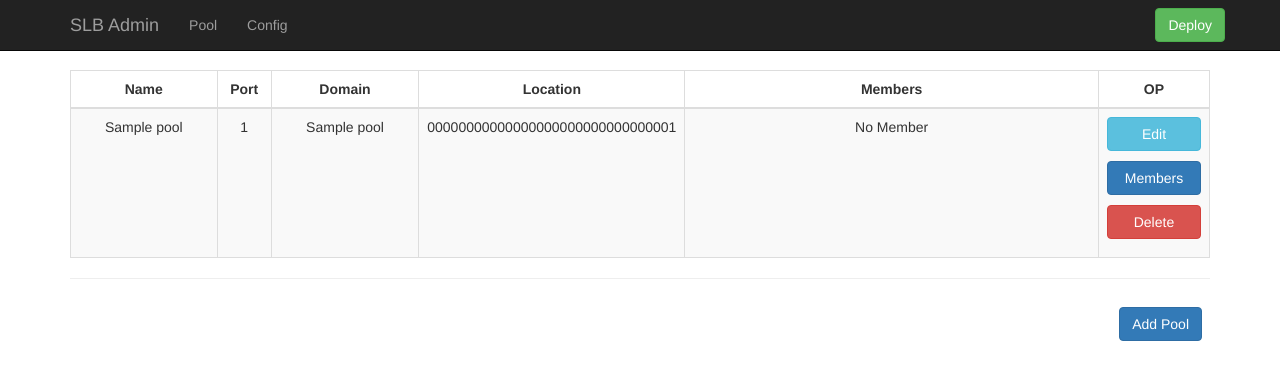
After one commit to zhangyi-zjuer/simple-slb, a Flask app: page /admin/pool in a window 1280 px wide. The commit adds this page. Shown: the top 380 px of the page. Run offline with Flask 2, Linux system fonts and the light colour scheme; tables that the repository leaves empty hold one stand-in row (values such as "Sample post"); some libraries are stand-ins or nearby versions.

Commit message:
add admin function

```diff
--- a/app/__init__.py
+++ b/app/__init__.py
@@ -19,6 +19,7 @@ app.config.from_object('config')
 def shutdown_session(exception=None):
     database_session.remove()
 
+import views
 
 from api.views import mod as api_module
 from admin.views import mod as admin_module
--- /dev/null
+++ b/app/admin/templates/pool.html
@@ -0,0 +1,76 @@
+{% extends "base.html" %}
+{% block content %}
+    <div class="container">
+        {#        <div class="jumbotron">#}
+        <table class="table table-striped table-bordered">
+            <thead>
+            <tr>
+                <th class="mid-td" style="width: 15%">Name</th>
+                <th class="mid-td" style="width: 5%">Port</th>
+                <th class="mid-td" style="width: 15%">Domain</th>
+                <th class="mid-td" style="width: 10%">Location</th>
+                <th class="mid-td" style="width: 45%">Members</th>
+                <th class="mid-td" style="width: 10%">OP</th>
+            </tr>
+            </thead>
+            <tbody>
+            {% for pool in pools %}
+                <tr>
+                    <td class="mid-td">
+                        {{ pool.name }}
+                    </td>
+                    <td class="mid-td">
+                        {{ pool.port }}
+                    </td>
+
+                    <td class="mid-td">
+                        {{ pool.server_name }}
+                    </td>
+                    <td class="mid-td">
+                        {{ pool.location }}
+                    </td>
+
+                    <td class="mid-td">
+                        {{ pool.members or 'No Member' }}
+                    </td>
+
+
+                    <td class="mid-td">
+
+                        <p>
+                            <a class="btn btn-info btn-block" type="button"
+                               href='{{ url_for('admin.edit_pool', pool_name=pool.name) }}'>Edit</a>
+                        </p>
+                                       <p>
+                            <a class="btn btn-primary btn-block" type="button"
+                               href='{{ url_for('admin.pool_members', pool_name=pool.name) }}'>Members</a>
+                        </p>
+
+                        <p>
+                            <a class="btn btn-danger btn-block" type="button"
+                               href="{{ url_for('admin.del_pool', pool_name=pool.name) }}"
+                               onclick='{if(confirm("Are you sure to delete?")){return true;}return false;}'>Delete
+                            </a>
+                        </p>
+                    </td>
+                </tr>
+            {% endfor %}
+            </tbody>
+        </table>
+
+        <hr>
+        <table class="table" style="margin-bottom: 0px">
+            <tr>
+
+                <td class="pull-right" style="border-top: 0px">
+                    <a class="btn btn-primary" type="button" id="confirmall"
+                       href="{{ url_for('admin.add_pool') }}">Add Pool</a>
+                    </p>
+                </td>
+            </tr>
+
+        </table>
+        {#        </div>#}
+    </div>
+
+{% endblock %}
--- a/app/admin/views.py
+++ b/app/admin/views.py
@@ -1,10 +1,163 @@
 # -*- coding: utf-8 -*-
 
 import re
-import time
-import subprocess
-import json
-from flask import Blueprint, request
-from config import NGINX_CONFIG_DIR, NGINX_RELOAD_CMD
+from flask import Blueprint, redirect, url_for, render_template, Markup, request
+from app.models import *
+from app.admin.forms import *
+from app.database import session
+from sqlalchemy import and_
 
 mod = Blueprint('admin', __name__, template_folder='templates', static_folder='static')
+
+
+@mod.route('/', methods=['GET'])
+def index():
+    redirect(url_for('admin.get_pool'))
+
+
+@mod.route('/pool', methods=['GET'])
+def get_pool():
+    pools = Pool.query.all()
+    for pool in pools:
+        pool.url = '/admin/pool/' + pool.name
+        pool.members = get_members(pool)
+
+    return render_template('pool.html', pools=pools)
+
+
+@mod.route('/pool/add', methods=['GET', 'POST'])
+def add_pool():
+    return edit_pool()
+
+
+@mod.route('/pool/<pool_name>/member/add', methods=['GET', 'POST'])
+def add_member(pool_name):
+    return edit_member(pool_name=pool_name)
+
+
+@mod.route('/pool/<pool_name>/<member_name>/edit', methods=['GET', 'POST'])
+def edit_member(pool_name, member_name=None):
+    form = MemberForm()
+    form.pool_name.data = pool_name
+    member = UpstreamMember()
+    if member_name:
+        member = \
+            UpstreamMember.query.filter(
+                and_(UpstreamMember.pool_name == pool_name, UpstreamMember.name == member_name))[0]
+
+    if request.method == 'GET':
+        if member_name:
+            form = get_form_from_db(member, MemberForm())
+
+        return render_template('form_template.html', form=form)
+
+    if not form.validate_on_submit():
+        return render_template('form_template.html', form=form)
+
+    add_form_data_to_db(member, form)
+
+    return redirect(url_for('admin.pool_members', pool_name=pool_name))
+
+
+@mod.route('/pool/<pool_name>/<member_name>/delete')
+def del_member(pool_name, member_name):
+    members = UpstreamMember.query.filter(
+        and_(UpstreamMember.pool_name == pool_name, UpstreamMember.name == member_name)).all()
+    for member in members:
+        session.delete(member)
+    session.commit()
+    return redirect(url_for('admin.pool_members', pool_name=pool_name))
+
+
+@mod.route('/pool/<pool_name>/member')
+def pool_members(pool_name):
+    members = UpstreamMember.query.filter(UpstreamMember.pool_name == pool_name).all()
+    return render_template('member.html', members=members, pool_name=pool_name)
+
+
+@mod.route('/pool/<pool_name>/delete', methods=['GET'])
+def del_pool(pool_name):
+    pools = Pool.query.filter(Pool.name == pool_name).all()
+    for pool in pools:
+        session.delete(pool)
+    members = UpstreamMember.query.filter(UpstreamMember.pool_name == pool_name).all()
+    for member in members:
+        session.delete(member)
+    session.commit()
+    return redirect(url_for('admin.get_pool'))
+
+
+@mod.route('/pool/<pool_name>/edit', methods=['GET', 'POST'])
+def edit_pool(pool_name=None):
+    form = PoolForm()
+    pool = Pool()
+    if pool_name:
+        pool = Pool.query.filter(Pool.name == pool_name)[0]
+
+    if request.method == 'GET':
+        if pool_name:
+            form = get_form_from_db(pool, PoolForm())
+
+        return render_template('form_template.html', form=form)
+
+    if not form.validate_on_submit():
+        return render_template('form_template.html', form=form)
+    add_form_data_to_db(pool, form)
+
+    return redirect(url_for('admin.get_pool'))
+
+
+@mod.route('/config', methods=['GET'])
+def config():
+    configs = Config.query.all()
+    return render_template('config.html', configs=configs)
+
+
+@mod.route('/config/edit', methods=['GET', 'POST'])
+def edit_config():
+    form = ConfigForm()
+    nginx_config_dir = Config.query.filter(Config.key == 'NGINX_CONFIG_DIR')[0]
+    nginx_reload_cmd = Config.query.filter(Config.key == 'NGINX_RELOAD_CMD')[0]
+    if request.method == 'GET':
+        form.nginx_config_dir.data = nginx_config_dir.value
+        form.nginx_reload_cmd.data = nginx_reload_cmd.value
+        return render_template('form_template.html', form=form)
+
+    if not form.validate_on_submit():
+        return render_template('form_template.html', form=form)
+
+    nginx_config_dir.value = form.nginx_config_dir.data
+    nginx_reload_cmd.value = form.nginx_reload_cmd.data
+    session.add(nginx_config_dir)
+    session.add(nginx_reload_cmd)
+    session.commit()
+    return redirect(url_for('admin.config'))
+
+
+def get_members(pool):
+    members = UpstreamMember.query.filter(UpstreamMember.pool_name == pool.name).all()
+    member_list = []
+    for m in members:
+        s = "[%s]\t%s:%d max_fails=%d weight=%d fail_timeout=%ds" % (m.name,
+                                                                     m.ip, m.port, m.max_fails, m.weight,
+                                                                     m.fail_timeout)
+        member_list.append(s)
+
+    return Markup('<br>'.join(member_list))
+
+
+def add_form_data_to_db(obj, form):
+    for attr in [attr for attr in dir(form) if hasattr(getattr(form, attr), 'data')]:
+        if attr not in ['__class__', 'csrf_token'] and hasattr(obj, attr):
+            setattr(obj, attr, getattr(form, attr).data)
+            print attr, getattr(form, attr).data
+
+    session.add(obj)
+    session.commit()
+
+
+def get_form_from_db(obj, form):
+    for attr in [attr for attr in dir(obj)]:
+        if attr not in ['__class__', 'csrf_token'] and hasattr(form, attr) and hasattr(getattr(form, attr), 'data'):
+            setattr(getattr(form, attr), 'data', getattr(obj, attr))
+    return form
--- a/app/static/css/base.css
+++ b/app/static/css/base.css
@@ -5,3 +5,8 @@ body {
 .nav-btn {
     padding-top: 8px
 }
+
+.mid-td {
+    text-align: center;
+    vertical-align: middle
+}
--- a/app/templates/base.html
+++ b/app/templates/base.html
@@ -11,17 +11,19 @@
             </div>
             <div class="collapse navbar-collapse">
                 <ul class="nav navbar-nav">
-                    <li class="active"><a href="#">Pool</a></li>
-                    <li><a href="#about">Config</a></li>
+                    <li><a href="{{ url_for("admin.get_pool") }}">Pool</a></li>
+                    <li><a href="{{ url_for("admin.config") }}">Config</a></li>
                 </ul>
                 <ul class="nav navbar-nav navbar-right nav-btn">
                     <li>
-                        <button class="btn btn-success">Deploy</button>
+                        <button class="btn btn-success" id="Deploy">Deploy</button>
                     </li>
                 </ul>
             </div>
         </div>
     </div>
+
+
 
 {% endblock %}
 
@@ -44,4 +46,26 @@
 {% block scripts %}
     <script src="{{ url_for('static', filename='js/offcanvas.js') }}"></script>
     {{ super() }}
+
+    <script type="text/javascript">
+        $("#Deploy").click(function () {
+            $("#Deploy").text("Deploying...");
+            $.get("/api/pool/pool_name/deploy")
+                    .done(function (msg) {
+                        $("#Deploy").text("Deploy");
+                        var jsonObj = $.parseJSON(msg);
+                        var errorCode = jsonObj.errorCode
+
+                        if (errorCode == 0) {
+                            alert("Deploy Success!");
+                        } else {
+                            alert(jsonObj.message);
+                        }
+                    })
+                    .fail(function () {
+                        $("#Deploy").text("Deploy");
+                        alert("Deploy Failed!")
+                    })
+        });
+    </script>
 {% endblock %}
```
Also changed, not shown: app/admin/forms.py (+16 -7 lines), app/admin/templates/config.html (added, +40 -0 lines), app/admin/templates/member.html (added, +77 -0 lines), app/api/views.py (+15 -15 lines), app/templates/form_template.html (+6 -1 lines), app/views.py (added, +17 -0 lines), setup.py (+28 -2 lines), app/static/img/favicon.ico (added).
